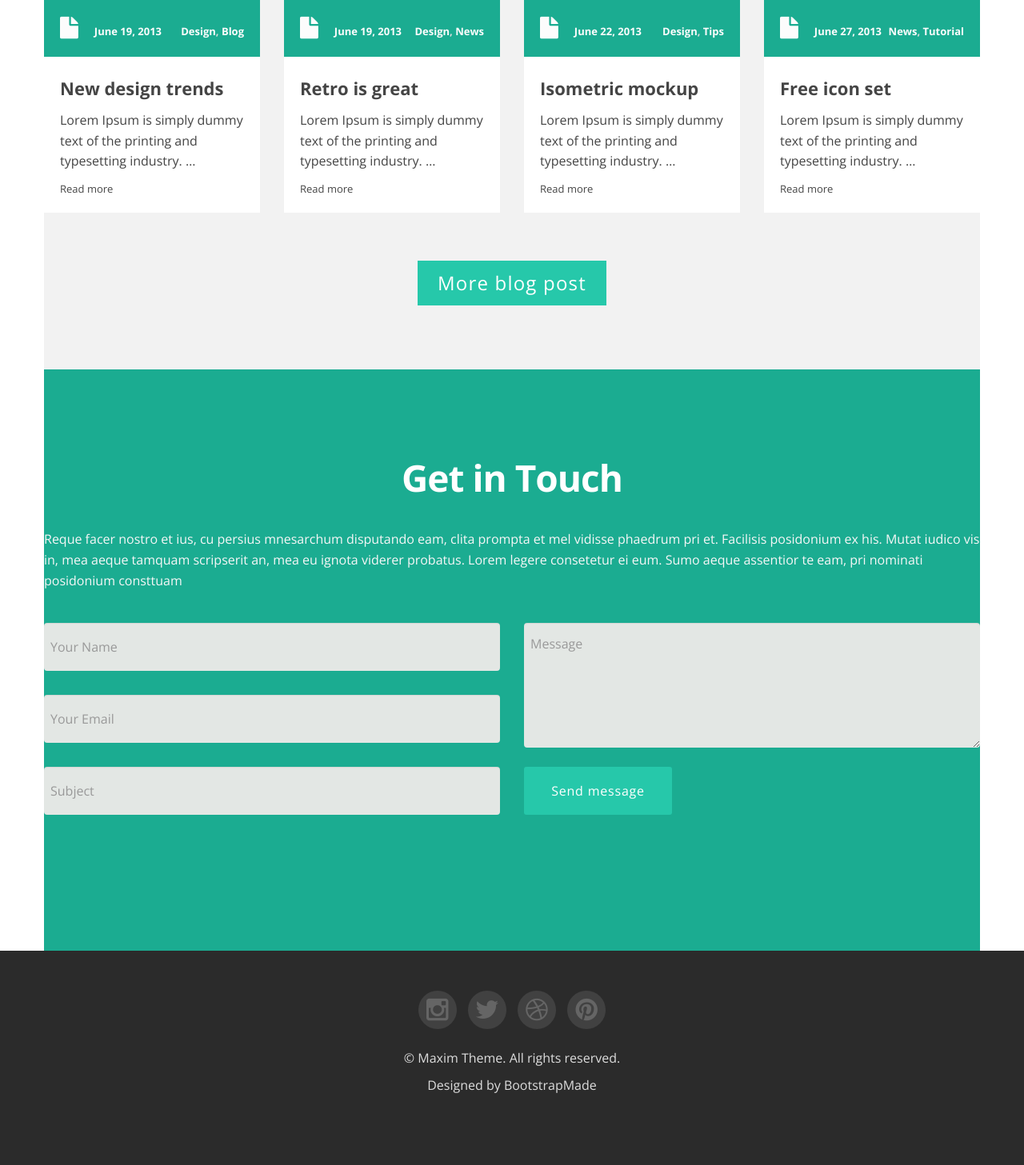
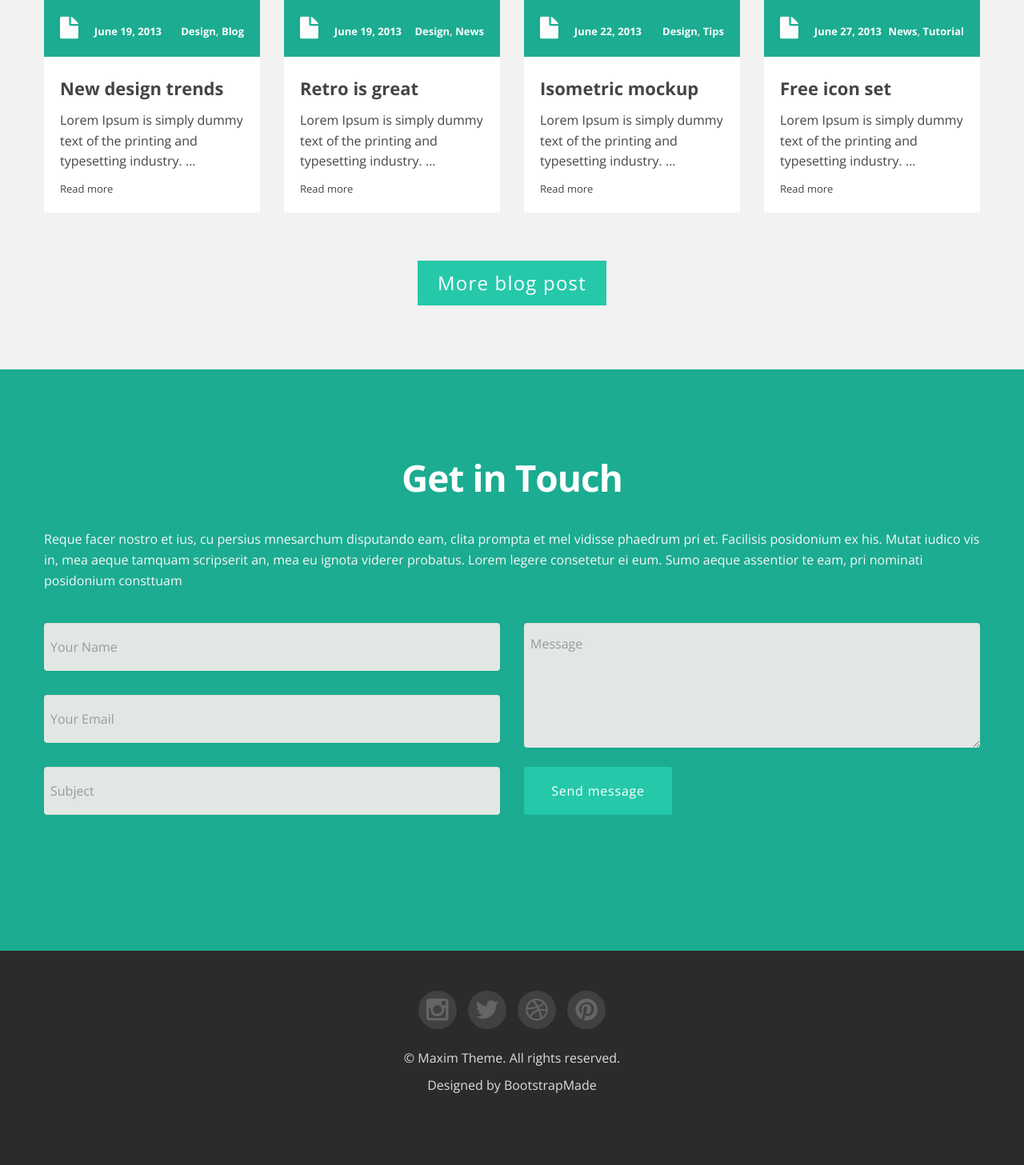
Before and after one commit to belaeifert/Loadsmart-final-project, a Django app: page / in a window 1280 px wide. Shown: the part 4321-5778 px from the top of the page at 80% size. Run offline with Django 3.2, Linux system fonts and the light colour scheme; parts of the project's set-up code (start-up, migrations or seed data) failed here and were passed over; some libraries are stand-ins or nearby versions.

Commit message:
change requested done

```diff
--- a/finalProject/core/templates/base.html
+++ b/finalProject/core/templates/base.html
@@ -70,7 +70,7 @@
 	</div>
 
 	<!-- Content -->
-	<div id="content" class="container" style="margin-top: 20px;">
+	<div id="content" style="margin-top: 20px;">
 		{% block content %}
 		{% endblock content %}
 	</div>
```
